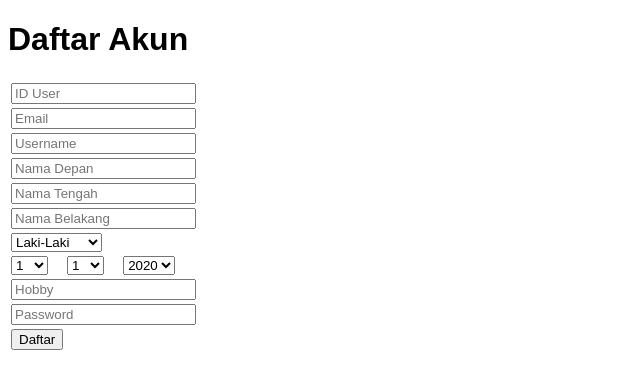
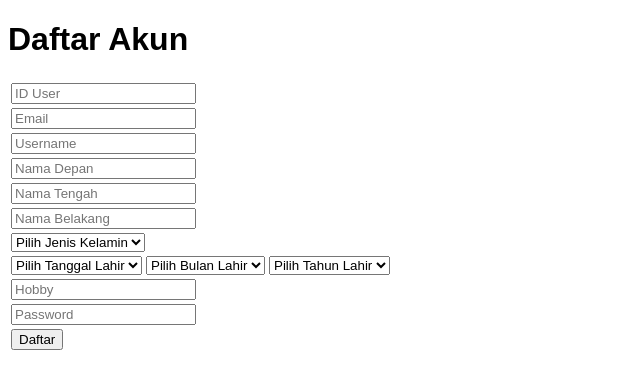
Before and after one commit to Caichang456/SIG_Bubble_Drink_PHP_Mysql, a PHP site: page /daftar_akun.php in a window 1280 px wide. Shown: the top 389 px of the page, without its empty margins (0-640 px from the left). Run offline with PHP 8.4, Linux system fonts and the light colour scheme.

Commit message:
Perubahan daftar_akun.php

```diff
--- a/daftar_akun.php
+++ b/daftar_akun.php
@@ -29,6 +29,7 @@
 				<tr>
 					<td colspan="3">
 						<select name="jenis_kelamin">
+							<option value="">Pilih Jenis Kelamin</option>
 							<option value="laki-laki">Laki-Laki</option>
 							<option value="perempuan">Perempuan</option>
 						</select>
@@ -37,6 +38,7 @@
 				<tr>
 					<td>
 						<select name="tanggal_lahir">
+							<option value="">Pilih Tanggal Lahir</option>
 							<?php
 								for($i=1;$i<=31;$i++){
 									echo "<option value=\"$i\">$i</option>";
@@ -46,6 +48,7 @@
 					</td>
 					<td>
 						<select name="bulan_lahir">
+							<option value="">Pilih Bulan Lahir</option>
 							<?php
 								for($i=1;$i<=12;$i++){
 									echo "<option value=\"$i\">$i</option>";
@@ -55,6 +58,7 @@
 					</td>
 					<td>
 						<select name="tahun_lahir">
+							<option value="">Pilih Tahun Lahir</option>
 							<?php
 								for($i=date('Y');$i>=1;$i--){
 									echo "<option value=\"$i\">$i</option>";
```
